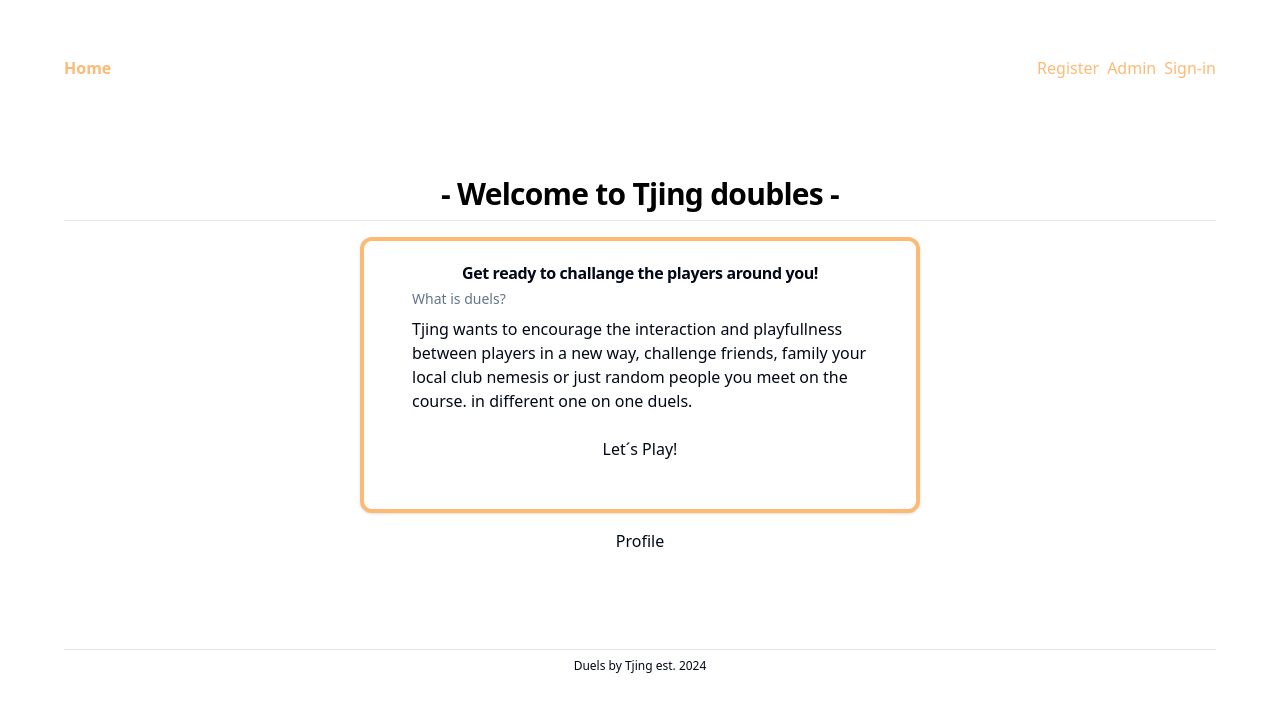
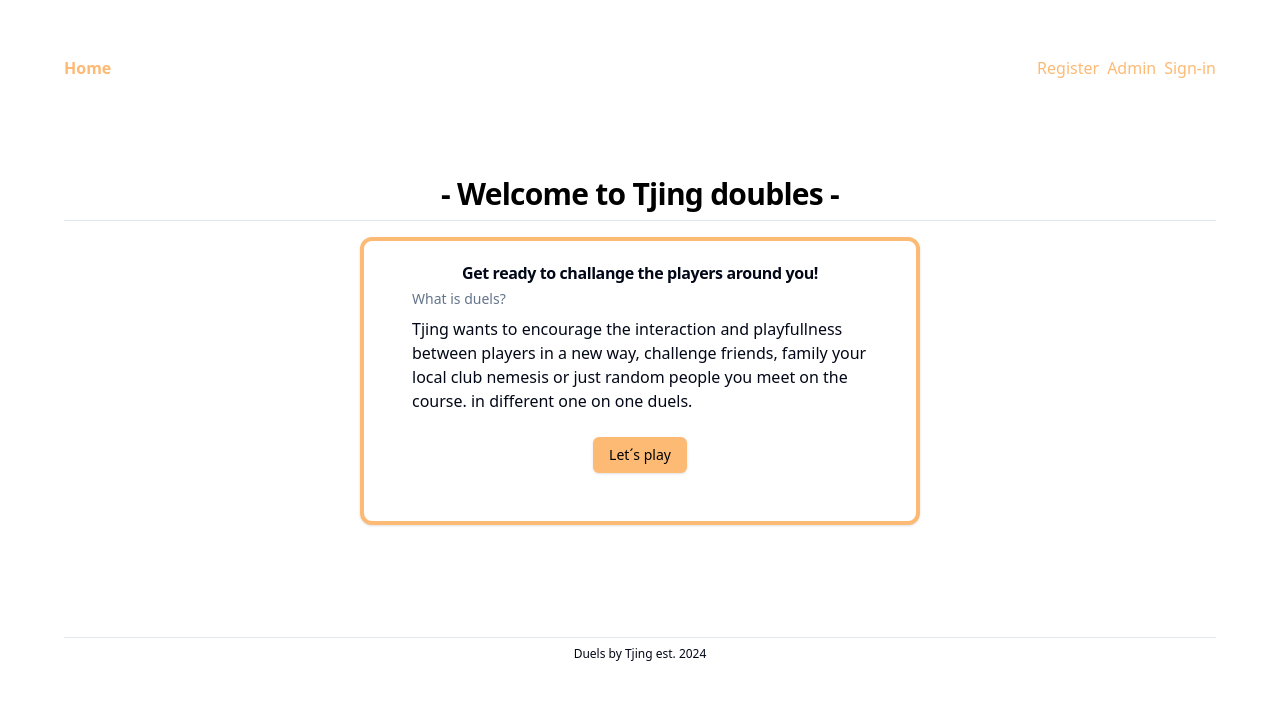
Before and after one commit to OGester/duels-mvp, a Next.js app: page / in a window 1280 px wide. Shown: the top 712 px of the page. Built offline with nearby package versions, Linux system fonts and the light colour scheme; no server answers.

Commit message:
button to register on homepage

```diff
--- a/app/page.js
+++ b/app/page.js
@@ -6,6 +6,7 @@ import {
   CardHeader,
   CardTitle,
 } from "@/components/ui/card";
+import { Button } from "@/components/ui/button";
 
 import Link from "next/link";
 
@@ -35,15 +36,21 @@ export default async function Home() {
                   </p>
                 </CardContent>
                 <CardFooter className="flex justify-center">
-                  <button>Let´s Play!</button>
+                  <Button asChild className="bg-orange-300 text-black">
+                    <Link href="/register">Let´s play</Link>
+                  </Button>
+
+                  {/* <Button className="bg-orange-300 text-black">
+                    Let´s Play!
+                  </Button> */}
                 </CardFooter>
               </div>
             </CardHeader>
           </Card>
         </div>
-        <Link className="flex justify-center " href="/profile-page">
+        {/* <Link className="flex justify-center " href="/profile-page">
           Profile
-        </Link>
+        </Link> */}
       </main>
     </>
   );
```
